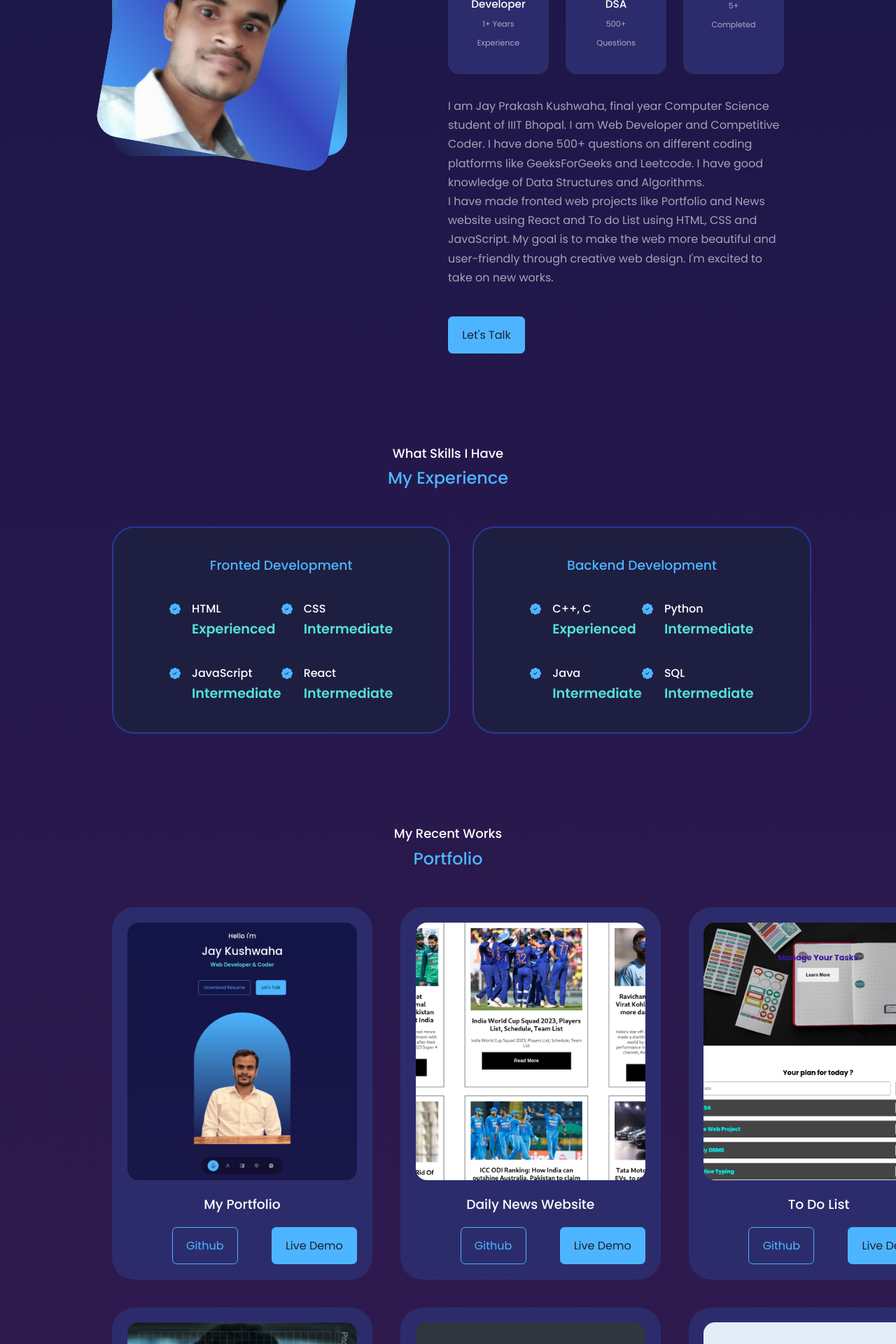
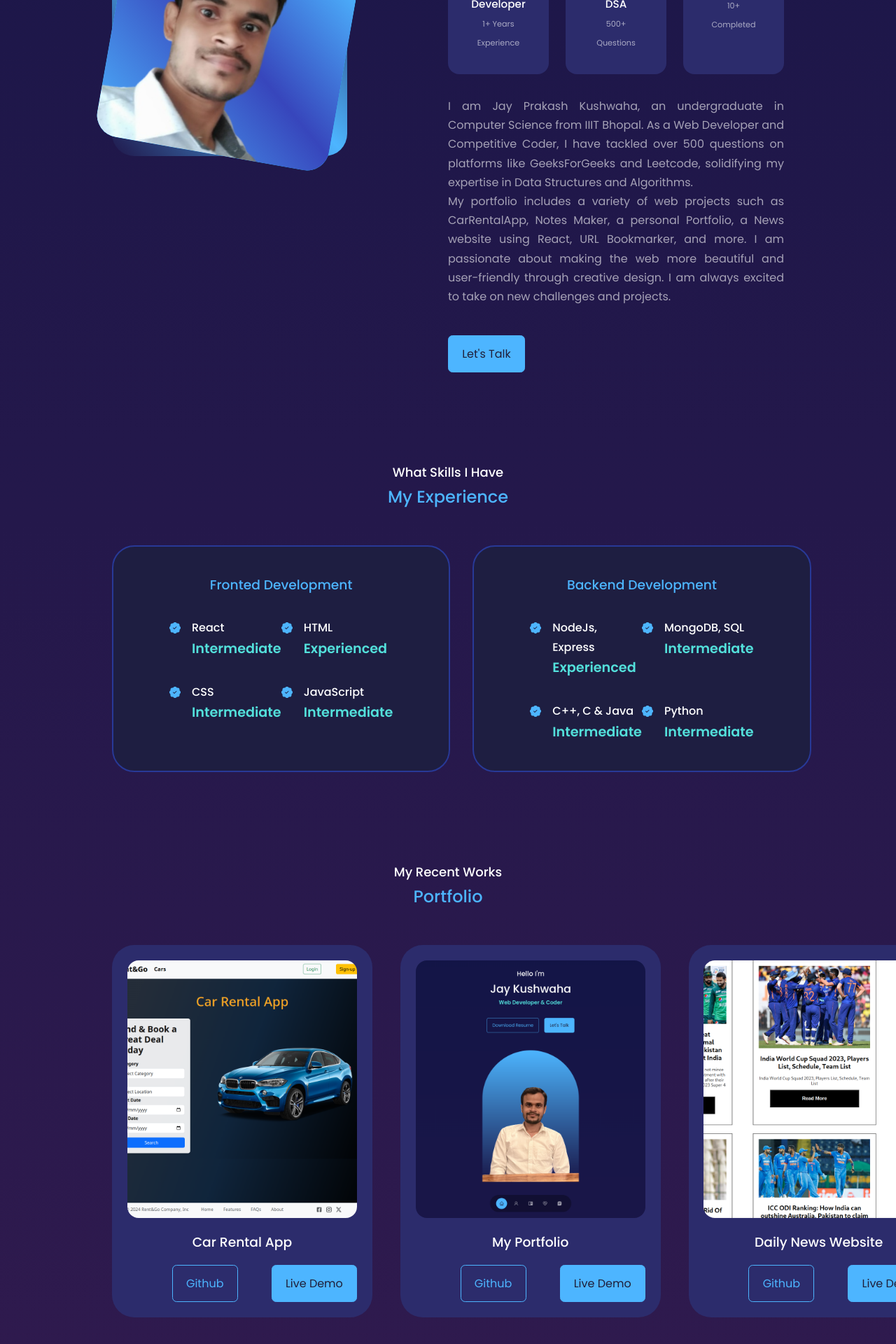
Before and after one commit to jaykush42/Portfolio, a React (Create React App) app: page / in a window 1280 px wide. Shown: the part 1160-3080 px from the top of the page at 70% size. Built offline with nearby package versions, Linux system fonts and the light colour scheme.

Commit message:
Updated the Portfolio

```diff
--- a/public/index.html
+++ b/public/index.html
@@ -6,7 +6,6 @@
     <link rel="apple-touch-icon" sizes="180x180" href="/apple-touch-icon.png">
     <link rel="icon" type="image/png" sizes="32x32" href="/favicon-32x32.png">
     <link rel="icon" type="image/png" sizes="16x16" href="/favicon-16x16.png">
-    <link rel="manifest" href="/site.webmanifest">
     <link rel="mask-icon" href="/safari-pinned-tab.svg" color="#5bbad5">
     <meta name="msapplication-TileColor" content="#da532c">
     <meta name="theme-color" content="#ffffff">
--- a/src/App.js
+++ b/src/App.js
@@ -1,4 +1,4 @@
-import './App.css';
+
 import Header from './components/header/header'
 import Nav from './components/nav/Nav'
 import About from './components/about/about'
@@ -9,6 +9,7 @@ import Footer from './components/footer/footer'
 function App() {
   return (
   <>
+
     <Header />
     <Nav />
     <About />
--- a/src/components/about/about.css
+++ b/src/components/about/about.css
@@ -74,6 +74,7 @@
 .about_content p{
     margin: 2rem 0 2.6rem;
     color: var(--color-light);
+    text-align: justify;
 }
 
 /* ============ Media Queries (Medium Devices) ============ */
--- a/src/components/about/about.jsx
+++ b/src/components/about/about.jsx
@@ -1,52 +1,62 @@
-import React from 'react'
-import "./about.css"
-import ME from '../../assets/me-about23.png'
-import {FaAward} from 'react-icons/fa'
-import {RiFolderChartFill} from 'react-icons/ri'
-import {FaCode} from 'react-icons/fa6'
-
+import React from "react";
+import "./about.css";
+import ME from "../../assets/me-about23.png";
+import { FaAward } from "react-icons/fa";
+import { RiFolderChartFill } from "react-icons/ri";
+import { FaCode } from "react-icons/fa6";
 
 const about = () => {
   return (
-    <section id='about'>
+    <section id="about">
       <h5>Get To Know</h5>
       <h2>About me</h2>
 
       <div className="container about_container">
         <div className="about_me">
-      <img src={ME} alt="About Image" className='about_me-image' />
+         {/* eslint-disable-next-line */}
+          <img src={ME} alt="About Image" className="about_me-image" />
         </div>
 
         <div className="about_content">
           <div className="about_cards">
-          <article className='about_card'>
-            <FaAward className='about_icon' />
+            <article className="about_card">
+              <FaAward className="about_icon" />
               <h5>Web Developer</h5>
               <small>1+ Years Experience</small>
             </article>
 
-          <article className='about_card'>
-            <FaCode className='about_icon' />
+            <article className="about_card">
+              <FaCode className="about_icon" />
               <h5>Coding & DSA</h5>
               <small>500+ Questions</small>
             </article>
 
-          <article className='about_card'>
-            <RiFolderChartFill className='about_icon' />
+            <article className="about_card">
+              <RiFolderChartFill className="about_icon" />
               <h5>Projects</h5>
-             <small>5+ Completed</small>
+              <small>10+ Completed</small>
             </article>
           </div>
           <p>
-        I am Jay Prakash Kushwaha, final year Computer Science student of IIIT Bhopal. I am Web Developer and Competitive Coder. I have done 500+ questions on different coding platforms like GeeksForGeeks and Leetcode. I have good knowledge of Data Structures and Algorithms.
-        <br></br> I have made fronted web projects like Portfolio and News website using React and To do List using HTML, CSS and JavaScript.
-        My goal is to make the web more beautiful and user-friendly through creative web design. I'm excited to take on new works.
+            I am Jay Prakash Kushwaha, an undergraduate in Computer Science from
+            IIIT Bhopal. As a Web Developer and Competitive Coder, I have
+            tackled over 500 questions on platforms like GeeksForGeeks and
+            Leetcode, solidifying my expertise in Data Structures and
+            Algorithms.
+            <br></br>
+            My portfolio includes a variety of web projects such as
+            CarRentalApp, Notes Maker, a personal Portfolio, a News website
+            using React, URL Bookmarker, and more. I am passionate about making
+            the web more beautiful and user-friendly through creative design. I
+            am always excited to take on new challenges and projects.
           </p>
-        <a href="#contact" className='btn btn-primary'>Let's Talk</a>
+          <a href="#contact" className="btn btn-primary">
+            Let's Talk
+          </a>
         </div>
       </div>
     </section>
-  )
-}
+  );
+};
 
-export default about
+export default about;
--- a/src/components/experience/experience.jsx
+++ b/src/components/experience/experience.jsx
@@ -11,7 +11,18 @@ const experience = () => {
       <div className="container experience_container">
         <div className="experience_fronted">
           <h3>Fronted Development</h3>
+
           <div className="experience_content">
+
+          <article className='experience_details'>
+             <BsFillPatchCheckFill className='experience_details-icon' />
+            <div>
+            <h4>React</h4>
+             <small className='text-light'>Intermediate</small>
+
+            </div>
+            </article>
+
             <article className='experience_details'>
              <BsFillPatchCheckFill className='experience_details-icon' />
              <dir>
@@ -37,14 +48,6 @@ const experience = () => {
              </div>
              </article>
 
-            <article className='experience_details'>
-             <BsFillPatchCheckFill className='experience_details-icon' />
-            <div>
-            <h4>React</h4>
-             <small className='text-light'>Intermediate</small>
-
-            </div>
-            </article>
 
           </div>
         </div>
@@ -55,7 +58,7 @@ const experience = () => {
             <article className='experience_details'>
              <BsFillPatchCheckFill className='experience_details-icon' />
              <dir>
-              <h4>C++, C</h4>
+              <h4>NodeJs, Express</h4>
              <small className='text-light'>Experienced</small>
              </dir>
             </article>
@@ -63,7 +66,7 @@ const experience = () => {
             <article className='experience_details'>
              <BsFillPatchCheckFill className='experience_details-icon' />
              <div>
-             <h4>Python</h4>
+             <h4>MongoDB, SQL</h4>
              <small className='text-light'>Intermediate</small>
              </div>
              </article>
@@ -71,7 +74,7 @@ const experience = () => {
             <article className='experience_details'>
              <BsFillPatchCheckFill  className='experience_details-icon' />
              <div>
-             <h4>Java</h4>
+             <h4>C++, C & Java</h4>
              <small className='text-light'>Intermediate</small>
 
              </div>
@@ -80,7 +83,7 @@ const experience = () => {
             <article className='experience_details'>
              <BsFillPatchCheckFill className='experience_details-icon' />
             <div>
-            <h4>SQL</h4>
+            <h4>Python</h4>
              <small className='text-light'>Intermediate</small>
 
             </div>
--- a/src/components/portfolio/portfolio.jsx
+++ b/src/components/portfolio/portfolio.jsx
@@ -5,8 +5,7 @@ import IMG2 from '../../assets/news.png'
 import IMG3 from '../../assets/todo.png'
 import IMG4 from '../../assets/drowsiness.png'
 import IMG5 from '../../assets/digitalclock.png'
-import IMG6 from '../../assets/progress.png'
-
+import IMG6 from '../../assets/carRentalApp.png'
 
 const portfolio = () => {
   return (
@@ -15,6 +14,18 @@ const portfolio = () => {
       <h2>Portfolio</h2>
 
       <div className="container portfolio_container">
+
+      <article className='portfolio_item'>
+          <div className="portfolio_item-image">
+            <img src={IMG6} alt="" />
+          </div>
+          <h3>Car Rental App</h3>
+         <div className='portfolio_item-cta'>
+          <a href="https://github.com/jaykush42/CarRentalApp.git" className='btn' target='_blank' rel="noreferrer" >Github</a>
+          <a href="https://carrentalapp-fronted.onrender.com/" className='btn btn-primary' target='_blank' rel="noreferrer" >Live Demo</a>
+        </div>
+        </article>
+
         <article className='portfolio_item'>
           <div className="portfolio_item-image">
             <img src={IMG1} alt="" />
@@ -69,17 +80,6 @@ const portfolio = () => {
           <a href="https://jaykush42.github.io/Digital-Clock/" className='btn btn-primary' target='_blank' rel="noreferrer" >Live Demo</a>
         </div>
         </article>
-
-        <article className='portfolio_item'>
-          <div className="portfolio_item-image">
-            <img src={IMG6} alt="" />
-          </div>
-          <h3>Progress Circular Bar</h3>
-         <div className='portfolio_item-cta'>
-          <a href="https://github.com/jaykush42/progress-circular-bar" className='btn' target='_blank' rel="noreferrer" >Github</a>
-          <a href="https://jaykush42.github.io/progress-circular-bar/" className='btn btn-primary' target='_blank' rel="noreferrer" >Live Demo</a>
-        </div>
-        </article>
       </div>
       </section>
 
--- a/src/index.js
+++ b/src/index.js
@@ -1,6 +1,7 @@
 import React from 'react';
-import ReactDOM from 'react-dom';
+import { createRoot } from 'react-dom/client';
 import './index.css';
 import App from './App';
 
- ReactDOM.render(<App/>,document.getElementById('root'));
+const root = createRoot(document.getElementById('root'));
+root.render(<App />);
```
Also changed, not shown: src/assets/carRentalApp.png (added), 1 other file (tests, documents, lock files or other folders). Lines whose indentation alone changed are shown as unchanged.
